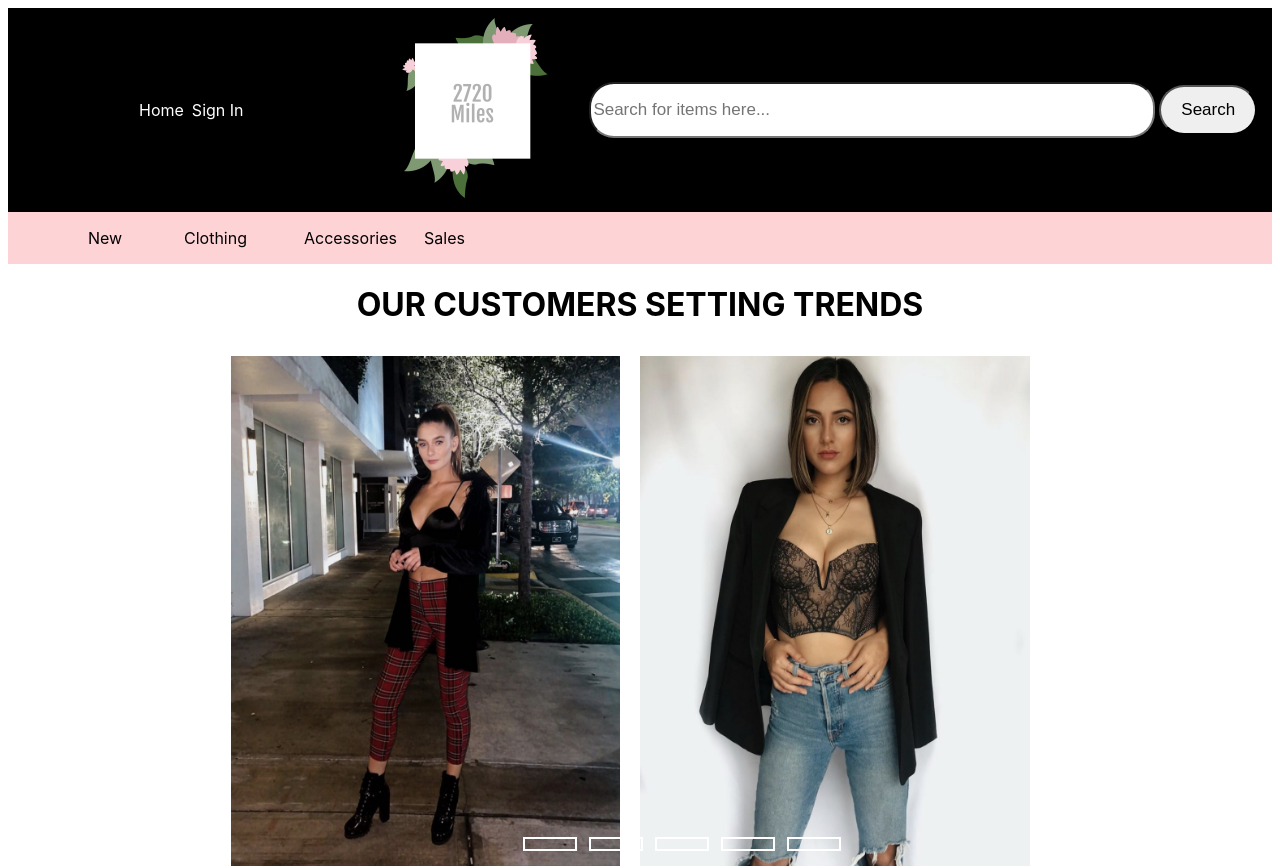
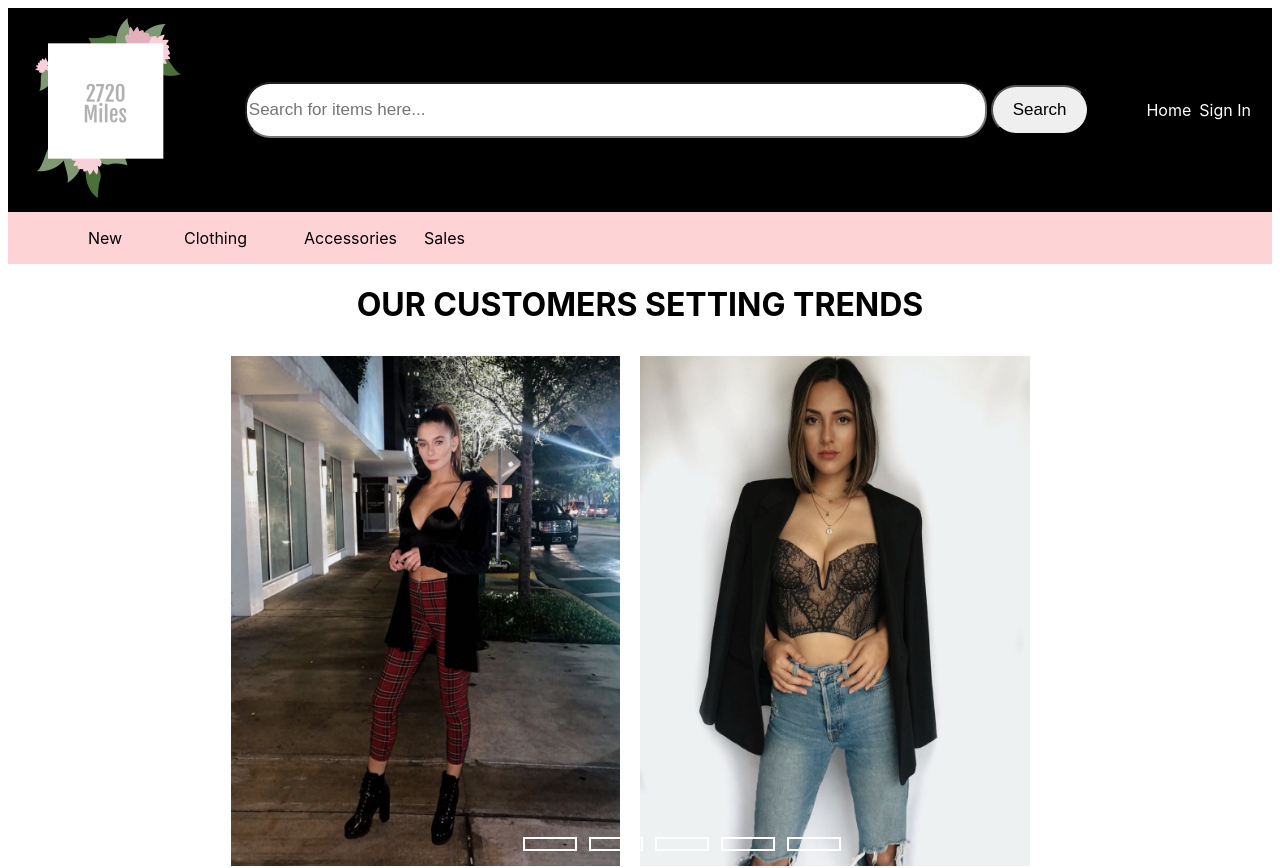
Before and after one commit to btaps/2720miles-frontend, a React (Create React App) app: page / in a window 1280 px wide. Shown: the top 868 px of the page. Built offline with nearby package versions, Linux system fonts and the light colour scheme; no server answers; the HTML template or start-up script is replaced by a standard one.

Commit message:
fixed NavBar css

```diff
--- a/src/components/NavBar.css
+++ b/src/components/NavBar.css
@@ -1,6 +1,5 @@
 .NavBar-main-div{
-  order: -1;
-  flex: 1;
+  flex: .25;
 }
 
 .NavBar{
@@ -26,4 +25,8 @@ a {
     color: white;
     display: block;
   }
+  .NavBar-main-div{
+    order: -1;
+    flex: 1;
+  }
 }
```
Also changed, not shown: 2 other files (tests, documents, lock files or other folders).
